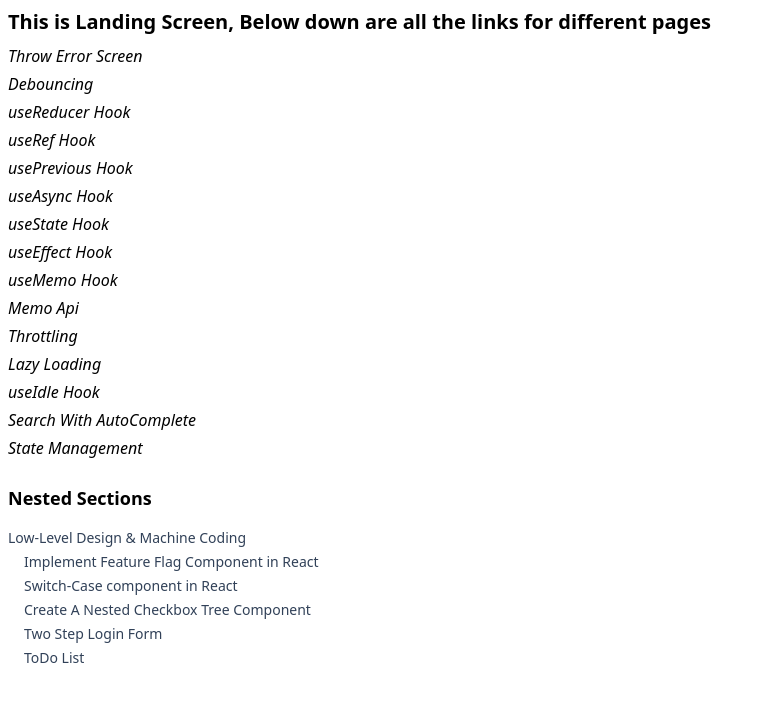
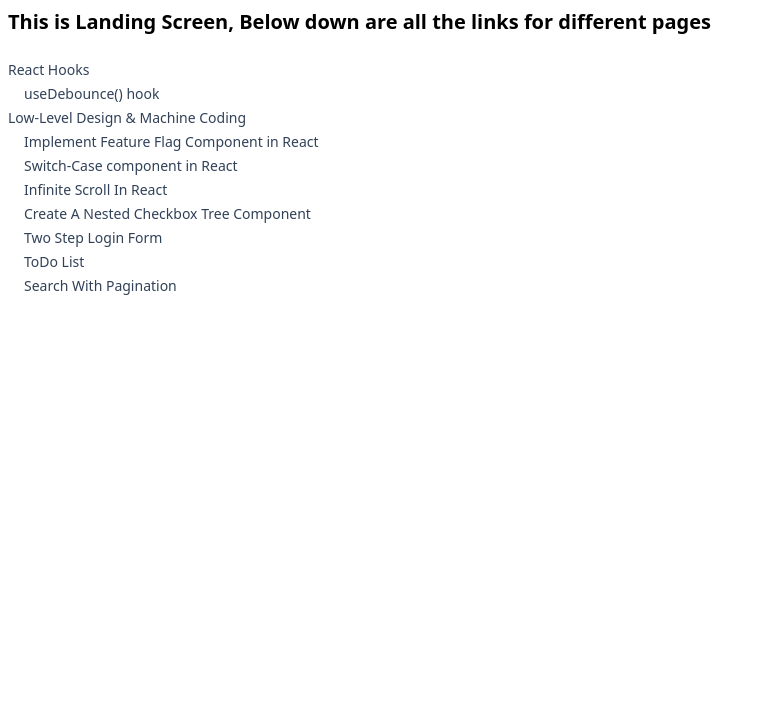
Before and after one commit to Asharalikhan4/React, a React (Vite) app: page / in a window 1280 px wide. Shown: the top 702 px of the page, without its empty margins (0-765 px from the left). Built offline with nearby package versions, Linux system fonts and the light colour scheme.

Commit message:
Infinite Scroll In React Added

```diff
--- /dev/null
+++ b/src/LowLevelDesignAndMachineCoding/InfiniteScrollInReact/InfiniteScrollInReact.tsx
@@ -0,0 +1,40 @@
+/*
+- To implement the infinite scroll, We will have to listen to the window’s scroll event and determine if the user has scrolled to the end.
+*/
+import { useEffect, useState } from "react";
+
+const InfiniteScrollInReact = () => {
+  const [count, setCount] = useState<number>(50);
+
+  useEffect(() => {
+    const onScroll = () => {
+      console.log("Scrolled to End", window.innerHeight, window.scrollY, window.document.body.offsetHeight, window.innerHeight + window.scrollY >= window.document.body.offsetHeight);
+      if (window.innerHeight + window.scrollY >= window.document.body.offsetHeight) {
+        setCount((prev) => (
+          prev + 50
+        ));
+      }
+    };
+
+    window.addEventListener("scroll", onScroll)
+
+    return () => window.removeEventListener("scroll", onScroll);
+  }, []);
+
+  const elements = [];
+
+  for (let i = 0; i < count; i++) {
+    elements.push(
+      <div key={i}>{i}</div>
+    )
+  };
+
+  return (
+    <div>
+      <h1 className="fixed bg-white p-2">No. of items in list {count}</h1>
+      <div className="p-10">{elements}</div>
+    </div>
+  );
+};
+
+export default InfiniteScrollInReact;
--- a/src/config/Router.tsx
+++ b/src/config/Router.tsx
@@ -25,13 +25,15 @@ import FeatureFlagProvider from "../LowLevelDesignAndMachineCoding/ImplementFeat
 import SwitchCaseComponentInReact from "../LowLevelDesignAndMachineCoding/SwitchCaseComponentInReact/SwitchCaseComponentInReact";
 import TwoStepLoginForm from "../LowLevelDesignAndMachineCoding/TwoStepLoginForm/TwoStepLoginForm";
 import TodoList from "../LowLevelDesignAndMachineCoding/ToDoList/ToDoList";
+import SearchWithPagingation from "../LowLevelDesignAndMachineCoding/SearchWithPagination/SearchWithPagination";
+import InfiniteScrollInReact from "../LowLevelDesignAndMachineCoding/InfiniteScrollInReact/InfiniteScrollInReact";
 
 const Router = () => {
   return (
     <Routes>
       <Route path="/" element={<HomeScreen />} />
       <Route path="/throw-error" element={<ThrowErrorScreen />} />
-      <Route path="/debouncing" element={<DebounceSearchBar />} />
+      <Route path="/react-hooks/use-debounce-hook" element={<DebounceSearchBar />} />
       <Route path="/use-reducer-hook" element={<UseReducerHook />} />
       <Route path="/use-previous-hook" element={<UsePreviousHook />} />
       <Route path="/use-async-hook" element={<UseAsyncHook />} />
@@ -68,7 +70,9 @@ const Router = () => {
       <Route path="/low-level-design-and-machine-coding/two-step-login-form"
         element={<TwoStepLoginForm />} />
       <Route path="/low-level-design-and-machine-coding/todo-list"
-          element={<TodoList />} />
+        element={<TodoList />} />
+      <Route path="/low-level-design-and-machine-coding/search-with-pagination" element={<SearchWithPagingation />} />
+      <Route path="/low-level-design-and-machine-coding/infinite-scroll-in-react" element={<InfiniteScrollInReact />} />
     </Routes>
   );
 };
--- a/src/constants.ts
+++ b/src/constants.ts
@@ -95,6 +95,18 @@ export const routes = [
 export const routesData = [
   {
     id: 1,
+    name: "React Hooks",
+    path: "/react-hooks",
+    children: [
+      {
+        id: 1,
+        name: "useDebounce() hook",
+        path: "use-debounce-hook"
+      }
+    ]
+  },
+  {
+    id: 2,
     name: "Low-Level Design & Machine Coding",
     path: "/low-level-design-and-machine-coding",
     children: [
@@ -110,6 +122,11 @@ export const routesData = [
       },
       {
         id: 5,
+        name: "Infinite Scroll In React",
+        path: "infinite-scroll-in-react"
+      },
+      {
+        id: 5,
         name: "Create A Nested Checkbox Tree Component",
         path: "create-a-nested-checkbox-tree-component"
       },
@@ -122,7 +139,16 @@ export const routesData = [
         id: 6,
         name: "ToDo List",
         path: "todo-list"
+      },
+      {
+        id: 7,
+        name: "Search With Pagination",
+        path: "/search-with-pagination"
       }
     ]
   }
-]
+];
+
+export const TODOS_API_URL = "https://jsonplaceholder.typicode.com/todos";
+
+export const BEERS_API_URL = ""
--- a/src/screens/HomeScreen/HomeScreen.tsx
+++ b/src/screens/HomeScreen/HomeScreen.tsx
@@ -72,7 +72,7 @@ const HomeScreen = () => {
           {theme === "light" ? <FaSun size={22} /> : <FaMoon size={22} />}
         </div>*/}
       </div>
-      <div className="mt-2 italic flex flex-col gap-1">
+      {/*<div className="mt-2 italic flex flex-col gap-1">
         {routes.map((route) => (
           <NavLink
             key={route.id}
@@ -82,9 +82,8 @@ const HomeScreen = () => {
             {route.name}
           </NavLink>
         ))}
-      </div>
+      </div>*/}
       <div className="mt-6">
-        <div className="text-lg font-semibold">Nested Sections</div>
         {renderRouteTree(routesData)}
       </div>
     </div>
```
